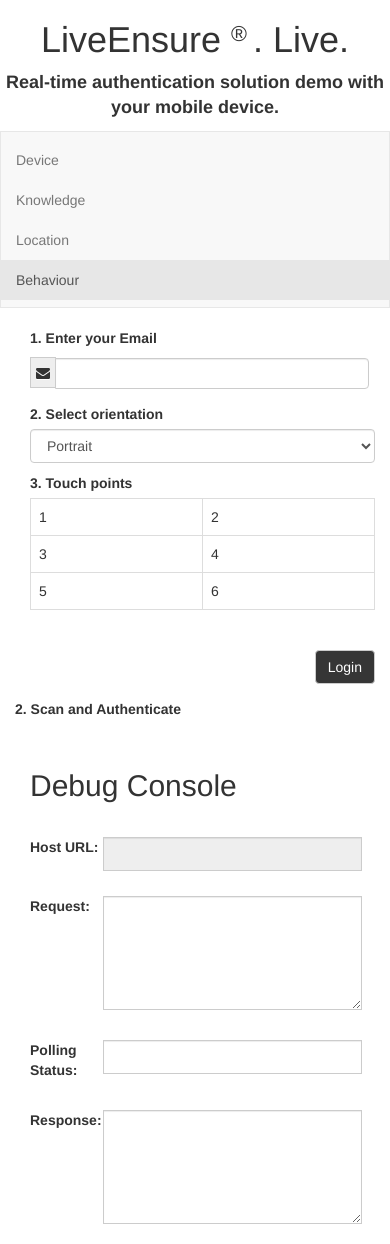
After one commit to kapsonic/liveensuredemo, a Django app: template liveensuredemo/templates/liveensure/behaviour.html in a window 390 px wide. The commit adds this page. Run offline with Django 3.2, Linux system fonts and the light colour scheme; the template is opened without the code that fills it, so the values that code supplies are empty; some libraries are stand-ins or nearby versions.

Commit message:
Added Behaviour and added Mobile intent feature to navigate to app if demo is used in mobile browser

```diff
--- a/liveensuredemo/static/liveensuredemo/js/app.js
+++ b/liveensuredemo/static/liveensuredemo/js/app.js
@@ -35,6 +35,15 @@
 	});
 }
 
+function addBehaviourChallenge() {
+	$("#b-sessionToken").val(localStorage.getItem('sessionToken'));
+	$("#touches").val(touches.join(','));
+	appendToRequestBox("/host/challenge", "PUT")
+	return $.post(urls.addBehaviourChallenge, $("#behaviour-form").serialize(), function(response) {
+		appendToResponseBox("/host/challenge", "PUT", JSON.stringify(response, null, 4));
+	});
+}
+
 function addLocationChallenge() {
 	$("#location-sessionToken").val(localStorage.getItem('sessionToken'));
 	appendToRequestBox("/host/challenge", "PUT")
@@ -44,6 +53,11 @@
 }
 
 function poll() {
+	 if(typeof window.orientation !== 'undefined'){
+		window.location = "liveensure://localhost/mobile?sessionToken="+localStorage.getItem('sessionToken')+"&status=https://app23.liveensure.com/live-identity/idr";
+	 }
+
+	// retrun;
 	var dfd = jQuery.Deferred();
 	// $("#result-img").attr("src", "/static/liveensuredemo/img/failure.png");
 	var url = "/host/session/" + localStorage.getItem("sessionToken") + "/" + agentId;
--- a/liveensuredemo/templates/liveensure/base.html
+++ b/liveensuredemo/templates/liveensure/base.html
@@ -1,5 +1,6 @@
 <!DOCTYPE html>
 {% load staticfiles %}
+{% csrf_token %}
 <html lang="en">
 <head>
     <link href="{% static 'liveensuredemo/css/bootstrap.min.css' %}" rel="stylesheet">
@@ -64,6 +65,7 @@
             host: "",
             initSession: "{% url 'initSession' %}",
             addPromptChallenge: "{% url 'addPromptChallenge' %}",
+            addBehaviourChallenge: "{% url 'addBehaviourChallenge' %}",
             addLocationChallenge: "{% url 'addLocationChallenge' %}",
             getCode: "{% url 'getCode' %}",
             pollStatus: "{% url 'pollStatus' %}",
--- /dev/null
+++ b/liveensuredemo/templates/liveensure/behaviour.html
@@ -0,0 +1,120 @@
+{% extends 'liveensure/base.html' %}
+{% load staticfiles %}
+{% block content %}
+	<nav class="navbar navbar-default">
+	  <div class="container-fluid">
+	    <ul class="nav navbar-nav">
+	      <li ><a href="{% url 'device' %}">Device</a></li>
+	      <li><a href="{% url 'knowledge' %}">Knowledge</a></li>
+	      <li><a href="{% url 'location' %}">Location</a></li>
+	      <li  class="active"><a href="{% url 'behaviour' %}">Behaviour</a></li>
+	    </ul>
+	  </div>
+	</nav>
+	<div class="col-md-3">
+	<form id="email-form">
+
+	  <div class="form-group form-group-modified">
+	  <div class="row">
+	  	<div class="col-md-12">
+	    <label for="email">1. Enter your Email</label>
+	    <div class = "add-input">
+	    	<span class = "add-on"><i class="fa fa-envelope"></i></span>
+	    	<input type="email" class="form-control form-control-changes" name="email" id="email">
+	    </div>
+	  </div>
+	  </div>
+
+	  </div>
+	</form>
+	<form id="behaviour-form">
+		<div class="form-group form-group-modified">
+			<div class="row">
+				<div class="col-md-12">
+					<label for="orientation">2. Select orientation</label>
+				    	<select class="form-control" name="orientation" id="orientation">
+				    		<option value=0>Portrait</option>
+				    		<option value=1>Upside down</option>
+				    		<option value=2>Landscape Left</option>
+				    		<option value=3>Landscape Right</option>
+				    	</select>
+				</div>
+
+				<input type="hidden" name="touches" id="touches"/>
+				<input type="hidden" name="sessionToken" id="b-sessionToken"/>
+
+				<div class="col-md-12">
+					<label for="" style="margin-top: 10px">3. Touch points</label>
+					<div class="row">
+					<div class="col-md-3" id="portrait">
+						<table class="table table-bordered">
+							<tr><td>1</td><td>2</td></tr>
+							<tr><td>3</td><td>4</td></tr>
+							<tr><td>5</td><td>6</td></tr>
+
+						</table>
+					</div>
+					<div class="col-md-5" id="landscape">
+						<table class="table table-bordered">
+							<tr><td>1</td><td>2</td><td>3</td></tr>
+							<tr><td>4</td><td>5</td><td>6</td></tr>
+						</table>
+					</div>
+					</div>
+				</div>
+			</div>
+			<div class="row">
+			  	<div class="col-md-12">
+			  	<button id="submit" class="btn btn-default pull-right btn-modified marginTop-20">Login</button>
+			  	</div>
+			  </div>
+		</div>
+	</form>
+	</div>
+{% endblock %}
+{% block javascripts %}
+	<style>
+		table td:hover {
+			background-color: #81B6D5;
+			color: #fff;
+			cursor: pointer;
+		}
+		table td.clicked {
+			background-color: #2B6282;
+			color: #fff;
+			cursor: pointer;
+		}
+	</style>
+	<script src="{% static 'liveensuredemo/js/app.js' %}"></script>
+	<script>
+		var touches = [];
+		$(document).ready(function() {
+
+			$("#submit").click(function(e) {
+				e.preventDefault();
+				makeInitSessionCall().then(addBehaviourChallenge).then(getQRCode).then(poll);
+			});
+			$("table td").click(function() {
+				if($(this).hasClass('clicked')) {
+					touches.splice(touches.indexOf($(this).text()),1);
+					$(this).removeClass("clicked");
+				}else {
+					$(this).addClass("clicked");
+					touches.push($(this).text());
+				}
+				console.log(touches);
+			});
+			$("#landscape").hide();
+			$("#orientation").change(function() {
+				var val = $(this).val();
+				if(val <= 1) {
+					$("#portrait").show();
+					$("#landscape").hide();
+				} else {
+					$("#portrait").hide();
+					$("#landscape").show();
+				}
+			})
+		});
+	</script>
+{% endblock %}
--- a/liveensuredemo/templates/liveensure/device.html
+++ b/liveensuredemo/templates/liveensure/device.html
@@ -4,13 +4,16 @@
 	<nav class="navbar navbar-default">
 	  <div class="container-fluid">
 	    <ul class="nav navbar-nav">
-	      <li  class="active"><a href="{% url 'index' %}">Device</a></li>
+	      <li  class="active"><a href="{% url 'device' %}">Device</a></li>
 	      <li><a href="{% url 'knowledge' %}">Knowledge</a></li>
 	      <li><a href="{% url 'location' %}">Location</a></li>
+	      <li><a href="{% url 'behaviour' %}">Behaviour</a></li>
 	    </ul>
 	  </div>
 	</nav>
+
 	<form class="col-md-3" id="email-form">
+
 	  <div class="form-group form-group-modified">
 	  <div class="row">
 	  	<div class="col-md-12">
--- a/liveensuredemo/templates/liveensure/knowledge.html
+++ b/liveensuredemo/templates/liveensure/knowledge.html
@@ -4,9 +4,10 @@
 	<nav class="navbar navbar-default">
 	  <div class="container-fluid">
 	    <ul class="nav navbar-nav">
-	      <li><a href="{% url 'index' %}">Device</a></li>
+	      <li><a href="{% url 'device' %}">Device</a></li>
 	      <li class="active"><a href="{% url 'knowledge' %}">Knowledge</a></li>
 	      <li><a href="{% url 'location' %}">Location</a></li>
+	      <li><a href="{% url 'behaviour' %}">Behaviour</a></li>
 	    </ul>
 	  </div>
 	</nav>
--- a/liveensuredemo/templates/liveensure/location.html
+++ b/liveensuredemo/templates/liveensure/location.html
@@ -4,9 +4,10 @@
 <nav class="navbar navbar-default">
 	  <div class="container-fluid">
 	    <ul class="nav navbar-nav">
-	      <li><a href="{% url 'index' %}">Device</a></li>
+	      <li><a href="{% url 'device' %}">Device</a></li>
 	      <li><a href="{% url 'knowledge' %}">Knowledge</a></li>
 	      <li class="active"><a href="{% url 'location' %}">Location</a></li>
+	      <li><a href="{% url 'behaviour' %}">Behaviour</a></li>
 	    </ul>
 	  </div>
 	</nav>
@@ -48,7 +49,7 @@
 {% endblock %}
 
 {% block javascripts %}
-<script type="text/javascript" src="http://maps.googleapis.com/maps/api/js?key=AIzaSyDL62dUvbzlVHHbc1tZJl2caAUvlrjbB8s"></script>
+<script type="text/javascript" src="http://maps.googleapis.com/maps/api/js?key={{map_key}}"></script>
 <script src="{% static 'liveensuredemo/js/app.js' %}"></script>
 <script type="text/javascript">
 if (navigator.geolocation) {
--- a/liveensuredemo/templates/liveensure/settings.html
+++ b/liveensuredemo/templates/liveensure/settings.html
@@ -25,6 +25,9 @@
 			<input class="form-control form-control-width-change marginTop-20" name="api_password" type="password">
 			<label class ="label-modify marginTop-20" for="id">Agent ID:</label>
 			<input name="agent_id" class="form-control form-control-width-change marginTop-20" type="text">
+
+            <label class ="label-modify marginTop-20" for="id">Google Map Key:</label>
+            <input name="map_key" class="form-control form-control-width-change marginTop-20" type="text">
 			<button type="submit" class="btn btn-default btn-modified marginTop-20">Save</button>
 			</div>
 		</form>
--- a/liveensuredemo/urls.py
+++ b/liveensuredemo/urls.py
@@ -4,10 +4,12 @@
     url(r'^main', views.index, name="index"),
     url(r'^knowledge', views.knowledge, name="knowledge"),
     url(r'^device', views.device, name="device"),
+    url(r'^behaviour', views.behaviour, name="behaviour"),
     url(r'^location', views.location, name="location"),
     url(r'^init-session', views.liveSessionStart, name="initSession"),
     url(r'^get-code', views.getCode, name="getCode"),
     url(r'^poll-status', views.pollStatus, name="pollStatus"),
     url(r'^add-prompt-challenge', views.addPromptChallenge, name="addPromptChallenge"),
+    url(r'^add-behaviour-challenge', views.addBehaviourChallenge, name="addBehaviourChallenge"),
     url(r'^add-location-challenge', views.addLocationChallenge, name="addLocationChallenge"),
 ]
--- /dev/null
+++ b/requirement.txt
@@ -0,0 +1,2 @@
+Django==1.10.2
+requests==2.10.0
```
Also changed, not shown: liveensuredemo/api.py (+4 -6 lines), liveensuredemo/views.py (+26 -1 lines), setup.py (line endings or trailing spaces), 4 other files.
